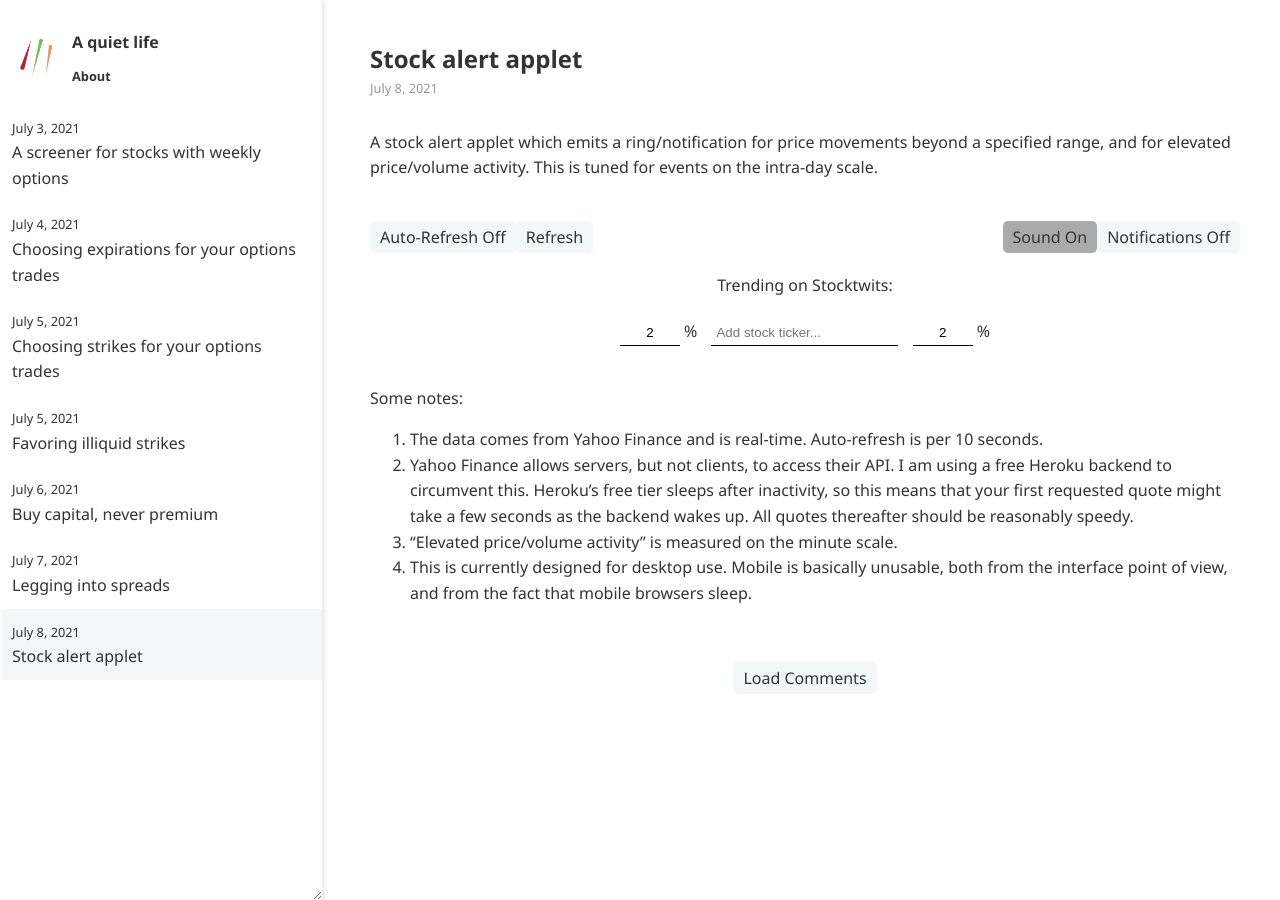
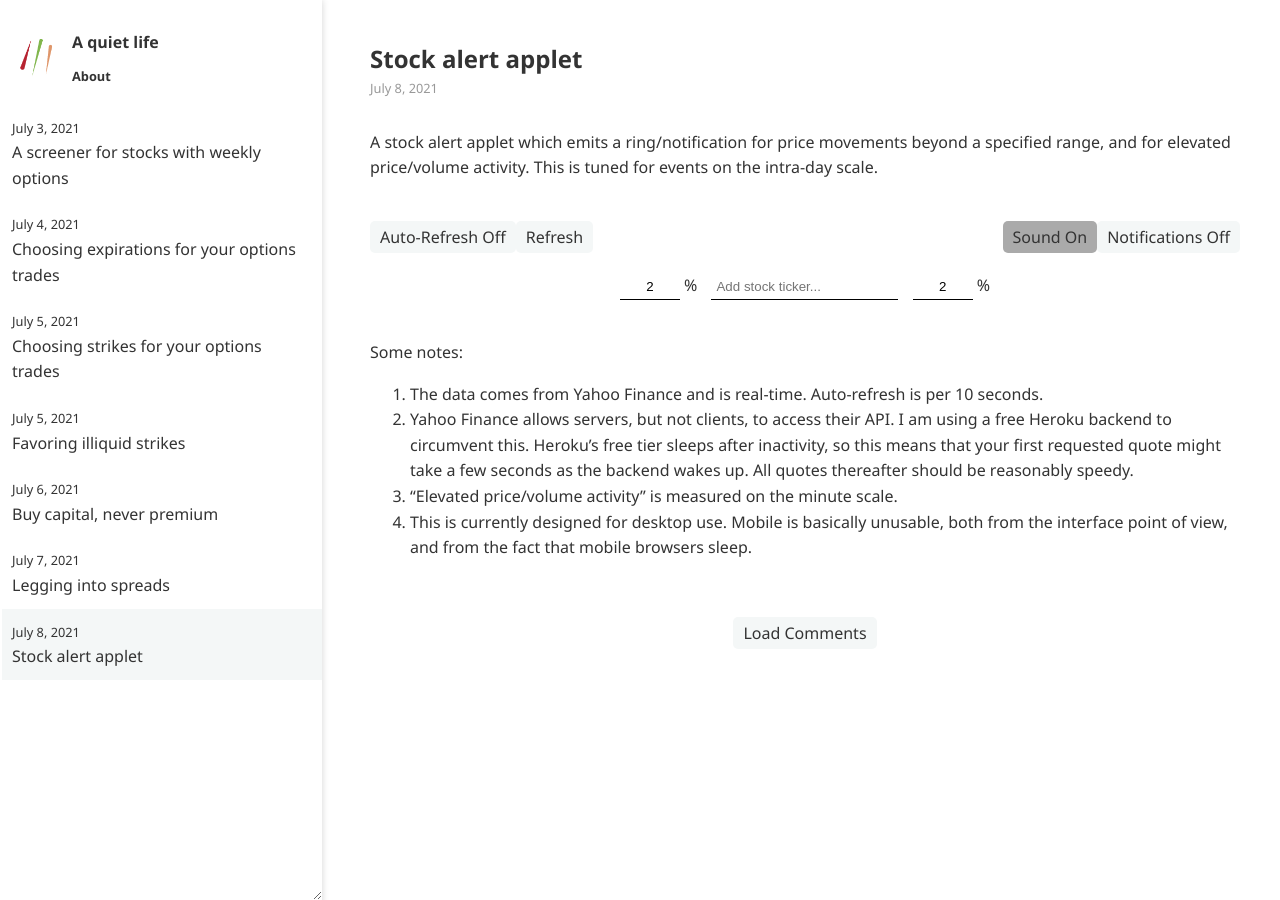
Before and after one commit to ansyblenetwork/aquietlife, a Jekyll site: the page built from _posts/2021-07-08-alerts.md, in a window 1280 px wide. Built offline with Jekyll 4.4.1, drawn with Linux system fonts in a browser that asks for light colours.

Commit message:
Update 2021-07-08-alerts.md

```diff
--- a/_posts/2021-07-08-alerts.md
+++ b/_posts/2021-07-08-alerts.md
@@ -19,7 +19,7 @@ A stock alert applet which emits a ring/notification for price movements beyond
 <button onclick="toggleSound(this);" id="soundButton" class="active" style="float:right">Sound On</button>
 </div>
 
-<div style="margin-bottom:20px;text-align:center" id="stocktwits">Trending on Stocktwits:</div>
+<div style="margin-bottom:20px;text-align:center" id="stocktwits"></div>
 
 <div style="width:max-content; margin:auto">
 <input id="defaultLower" onblur="if (!this.value) this.value = 0; defaultLower = parseFloat(this.value);" type="text" autocomplete="off" value="2" placeholder="Margin..."> %
```
